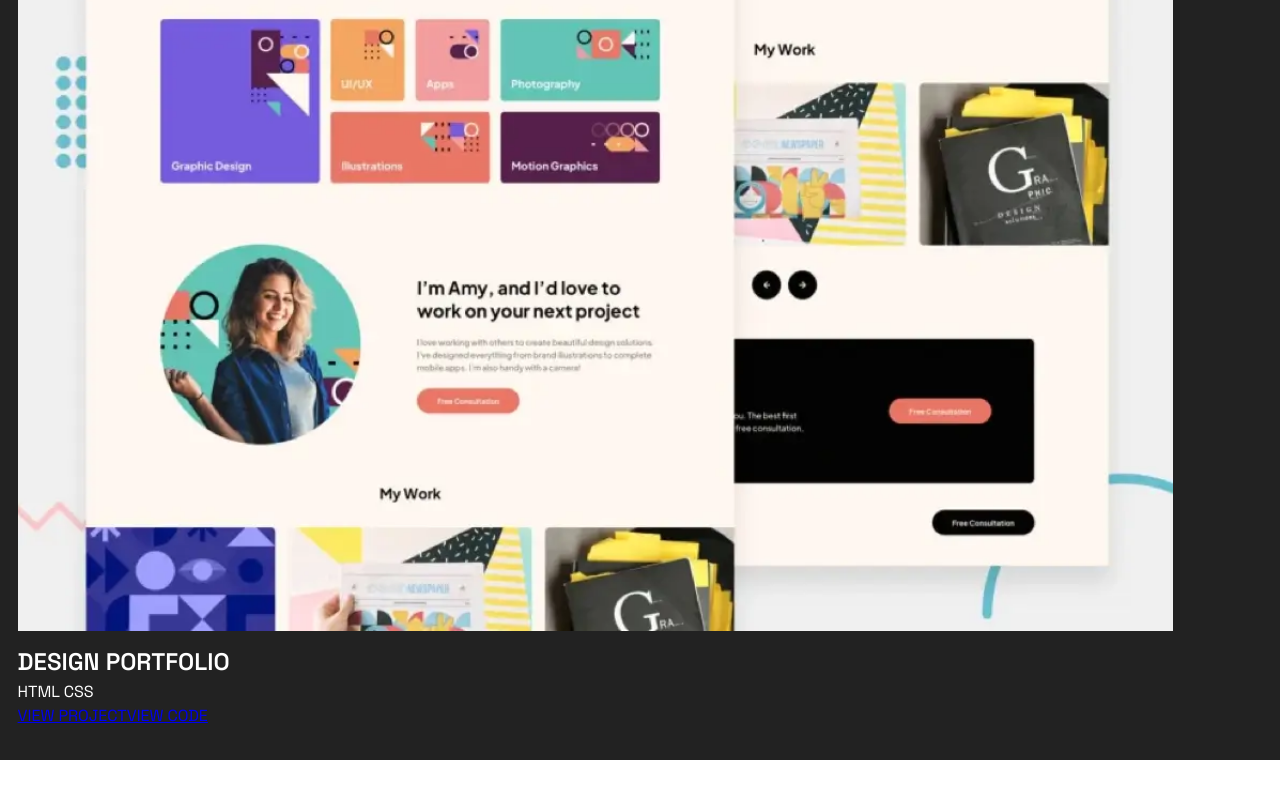
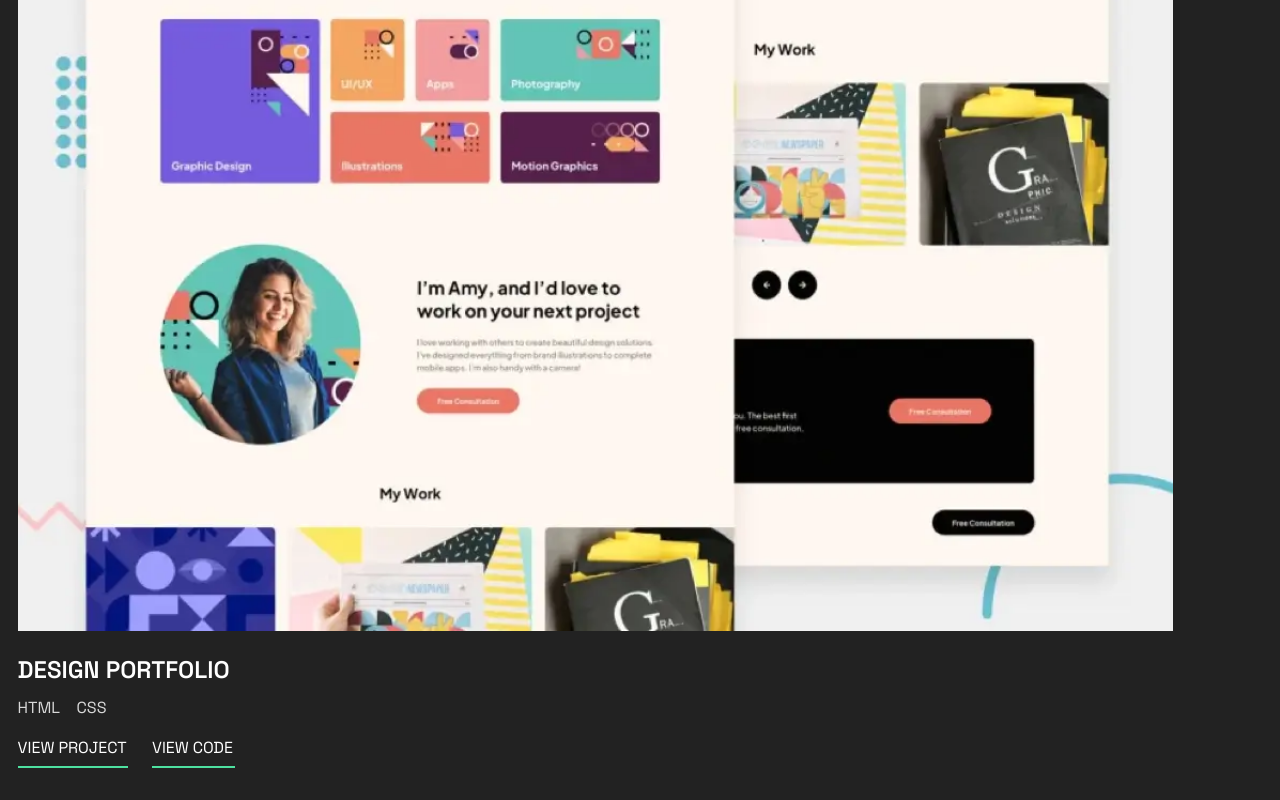
Before and after one commit to luyvannda/luyvannda.github.io, a React (Vite) app: page / in a window 1280 px wide. Shown: the part 1600-2400 px from the top of the page. Before the commit the page ends 2360 px from the top, so only its background shows below. Built offline with nearby package versions, Linux system fonts and the light colour scheme.

Commit message:
style the Projects component texts and links

```diff
--- a/src/App.css
+++ b/src/App.css
@@ -165,6 +165,7 @@ body {
 
 .projects {
   padding: 0 1.1rem 2rem 1.1rem;
+  overflow-x: hidden;
 }
 .projects .projects-heading {
   display: flex;
@@ -182,4 +183,47 @@ body {
 .projects .projects-main img {
   width: 90.25vw;
   margin-bottom: 0.8rem;
+}
+.projects .projects-main h2 {
+  padding: 0.5rem 0;
+  font-size: 1.5rem;
+}
+.projects .projects-main p {
+  color: #D9D9D9;
+  padding-bottom: 1rem;
+  word-spacing: 0.8rem;
+}
+.projects .projects-main .project-links {
+  display: flex;
+  gap: 1.5rem;
+}
+.projects .projects-main .project-links .live-view {
+  text-decoration: none;
+  color: #ffffff;
+}
+.projects .projects-main .project-links .live-view::after {
+  content: "";
+  display: block;
+  margin-top: 0.4rem;
+  width: 6.9rem;
+  border-bottom: 2px solid #4ee1a0;
+}
+.projects .projects-main .project-links .live-view:hover {
+  color: #4ee1a0;
+  cursor: pointer;
+}
+.projects .projects-main .project-links .source-view {
+  text-decoration: none;
+  color: #ffffff;
+}
+.projects .projects-main .project-links .source-view::after {
+  content: "";
+  display: block;
+  margin-top: 0.4rem;
+  width: 5.2rem;
+  border-bottom: 2px solid #4ee1a0;
+}
+.projects .projects-main .project-links .source-view:hover {
+  color: #4ee1a0;
+  cursor: pointer;
 }/*# sourceMappingURL=App.css.map */
--- a/src/App.scss
+++ b/src/App.scss
@@ -207,6 +207,7 @@ body {
 
 .projects {
   padding: 0 1.1rem 2rem 1.1rem;
+  overflow-x: hidden;
 
   .projects-heading {
     display: flex;
@@ -230,5 +231,56 @@ body {
       margin-bottom: 0.8rem;
     }
 
+    h2 {
+      padding: 0.5rem 0;
+      font-size: 1.5rem;
+    }
+
+    p {
+      color: $main-text-gray;
+      padding-bottom: 1rem;
+      word-spacing: 0.8rem;
+    }
+
+    .project-links {
+      display: flex;
+      gap: 1.5rem;
+
+      .live-view {
+        text-decoration: none;
+        color: $main-white-color;
+
+        &::after {
+          content: "";
+          display: block;
+          margin-top: 0.4rem;
+          width: 6.9rem;
+          border-bottom: 2px solid $underline-green;
+        }
+
+        &:hover {
+          color: $underline-green;
+          cursor: pointer;
+        }
+      }
+
+      .source-view {
+        text-decoration: none;
+        color: $main-white-color;
+
+        &::after {
+          content: "";
+          display: block;
+          margin-top: 0.4rem;
+          width: 5.2rem;
+          border-bottom: 2px solid $underline-green;
+        }
+
+        &:hover {
+          color: $underline-green;
+          cursor: pointer;
+        }
+      }
+    }
   }
 }
--- a/src/components/Projects.jsx
+++ b/src/components/Projects.jsx
@@ -17,8 +17,8 @@ export default function Projects() {
         <p>HTML CSS</p>
 
         <div className="project-links">
-          <a href="#">VIEW PROJECT</a>
-          <a href="#">VIEW CODE</a>
+          <a className="live-view" href="#">VIEW PROJECT</a>
+          <a className="source-view" href="#">VIEW CODE</a>
         </div>
 
       </div>
```
Also changed, not shown: 1 other file (tests, documents, lock files or other folders).
